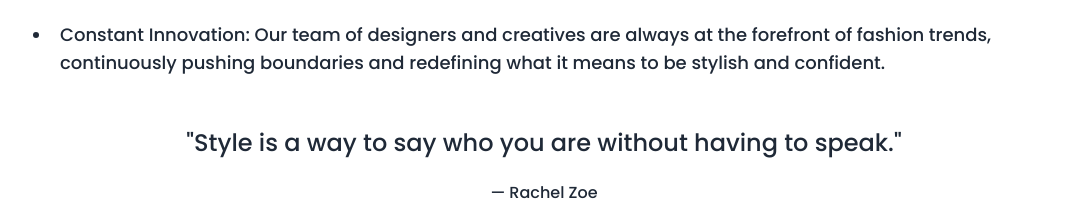
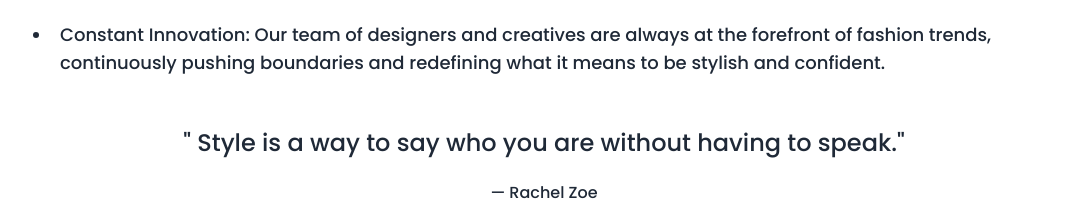
Before and after one commit to jubinjacob03/zingari-ecomm_fullstack-nextjs, a Next.js app: page /about in a window 1280 px wide. Shown: the part 1947-2162 px from the top of the page, without its empty margins (96-1183 px from the left). Built offline with nearby package versions, Linux system fonts and the light colour scheme; no server answers.

Commit message:
eslint error fix

```diff
--- a/pages/about/index.js
+++ b/pages/about/index.js
@@ -150,7 +150,7 @@
 
             <blockquote class="text-center p-4 sm:px-7">
               <p class="text-xl font-medium text-gray-800 md:text-2xl md:leading-normal xl:text-2xl xl:leading-normal">
-              "Style is a way to say who you are without having to speak."
+              &quot; Style is a way to say who you are without having to speak.&quot;
               </p>
               <p class="mt-5 text-gray-800">— Rachel Zoe</p>
             </blockquote>
```
